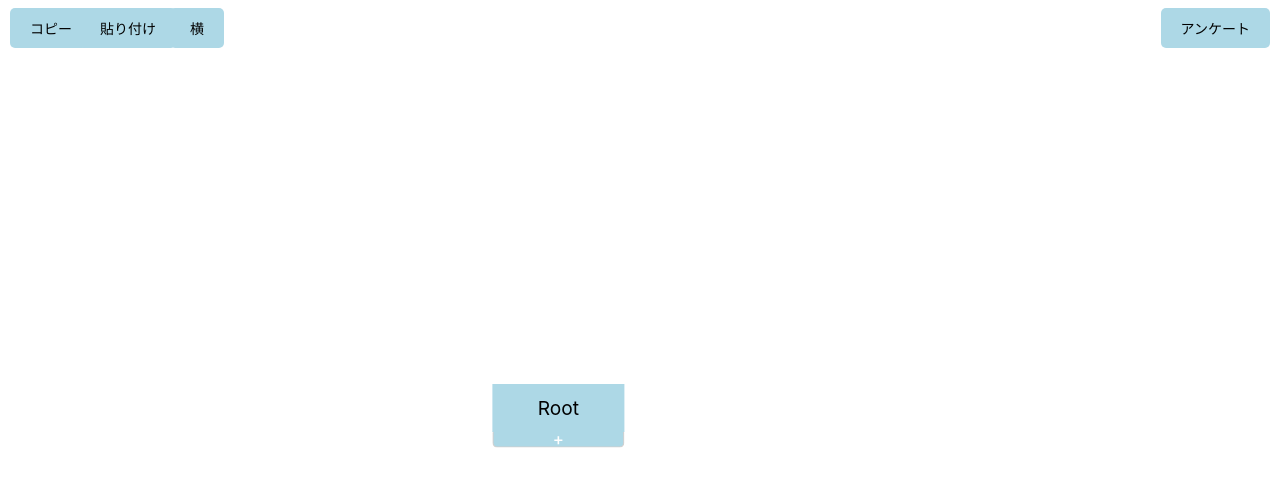
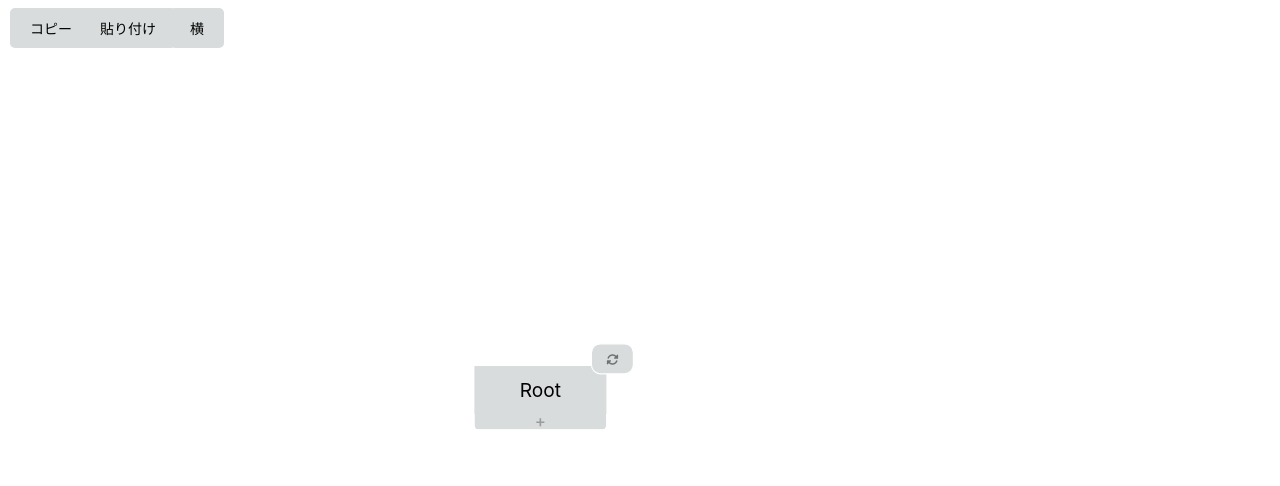
Before and after one commit to wada-retsu/logic-tree, a Vue app: page / in a window 1280 px wide. Shown: the top 486 px of the page. Built offline with nearby package versions, Linux system fonts and the light colour scheme.

Commit message:
ノード入れ替え機能、ノード色替え

```diff
--- a/package.json
+++ b/package.json
@@ -9,6 +9,8 @@
     "preview": "vite preview"
   },
   "dependencies": {
+    "@fortawesome/fontawesome-free": "^6.7.2",
+    "@fortawesome/vue-fontawesome": "^3.0.8",
     "vue": "^3.5.12"
   },
   "devDependencies": {
--- a/src/App.vue
+++ b/src/App.vue
@@ -84,7 +84,7 @@ onUnmounted(() => {
 
 // 初期ノードデータ
 const nodes = ref([
-  { id: '1', label: 'Root', x: 400, y: 50, parentId: null, color: "lightblue" }
+  { id: '1', label: 'Root', x: 400, y: 50, parentId: null, color: "#D8DCDC" }
 ]);
 
 const globalNodeCounter = ref(2);
@@ -152,11 +152,6 @@ const openForm = () => {
       全体表示
     </button> -->
     <!-- ロジックツリー -->
-    <button
-      @click="openForm"
-      style="position: fixed; top: 8px; right: 10px; z-index: 1000;">
-      アンケート
-    </button>
     <div
       :style="{
         flex: isNavVisible ? '8' : '1',
@@ -208,7 +203,7 @@ const openForm = () => {
   padding: 0;
 }
 button {
-  background-color: lightblue;
+  background-color: #D8DCDC;
   border: none;
   border-radius: 5px;
   padding: 10px 20px;
--- a/src/components/LogicTree.vue
+++ b/src/components/LogicTree.vue
@@ -81,6 +81,10 @@
           @update-label="updateNodeLabel"
           @delete-node="deleteNode"
           @update-color="updateNodeColor"
+          :isSwapMode="isSwapMode"
+          :selectedNode="selectedNode"
+          @toggle-swap-mode="toggleSwapMode"
+          @select-for-swap="selectForSwap"
         />
       </g>
     </svg>
@@ -98,8 +102,8 @@ export default {
     return {
       globalNodeCounter: 1,
       baseY: 50,
-      nodeSpacingY: 120,
-      nodeSpacingX: 120,
+      nodeSpacingY: 150,
+      nodeSpacingX: 150,
       svgWidth: 0,
       svgHeight: window.innerHeight,
       scale: 1, // 現在のスケール値
@@ -110,7 +114,9 @@ export default {
       padding: 20, // 余白 (px)
       isDragging: false, // ドラッグ中フラグ
       dragStart: { x: 0, y: 0 }, // ドラッグ開始位置
-      levels: [{ id: 1, name: 'レベル 1' }] // 🔹 階層をオブジェクト形式にする
+      levels: [{ id: 1, name: 'レベル 1' }], // 🔹 階層をオブジェクト形式にする
+      isSwapMode: false,
+      selectedNode: null, // 入れ替え元のノード
     };
   },
   mounted() {
@@ -365,6 +371,47 @@ export default {
         this.$emit("update-tree", [...this.nodes]);
       }
     },
+    toggleSwapMode(node) {
+      if (this.selectedNode === null) {
+        // 1回目のボタン押下（入れ替えモード開始）
+        this.isSwapMode = true;
+        this.selectedNode = node;
+      } else {
+        // 2回目のボタン押下（入れ替え実行）
+        this.swapNodeData(this.selectedNode, node);
+        this.isSwapMode = false; // 入れ替え完了後、モード解除
+        this.selectedNode = null;
+      }
+    },
+    selectForSwap(targetNode) {
+      if (this.selectedNode && targetNode.id !== this.selectedNode.id) {
+        this.swapNodeData(this.selectedNode, targetNode);
+        this.isSwapMode = false; // 入れ替え完了後、モード解除
+        this.selectedNode = null;
+      }
+    },
+    swapNodeData(nodeA, nodeB) {
+      // 親子関係を入れ替えずにIDベースでデータを交換
+      const tempLabel = nodeA.label;
+      const tempColor = nodeA.color;
+      const tempX = nodeA.x;
+      const tempY = nodeA.y;
+
+      nodeA.label = nodeB.label;
+      nodeA.color = nodeB.color;
+      nodeA.x = nodeB.x;
+      nodeA.y = nodeB.y;
+
+      nodeB.label = tempLabel;
+      nodeB.color = tempColor;
+      nodeB.x = tempX;
+      nodeB.y = tempY;
+
+      // ノードを再配置（ツリー構造を保持する）
+      this.arrangeNodes(this.nodes);
+
+      this.$emit("update-tree", [...this.nodes]); // ツリー更新
+    },
   },
   watch: {
     layoutDirection: {
--- a/src/components/TreeNode.vue
+++ b/src/components/TreeNode.vue
@@ -12,8 +12,8 @@
     <!-- -ボタンをノードの真上に表示 -->
     <foreignObject
       v-if="node.parentId"
-      :x="-(nodeWidth / 2)"
-      :y="-(nodeHeight / 2) - 15"
+      :x="-(nodeWidth / 2) - 0.3"
+      :y="-(nodeHeight / 2) - 13"
       :width="nodeWidth"
       height="16"
     >
@@ -25,8 +25,8 @@
       :y="-(nodeHeight / 2)"
       :width="nodeWidth"
       :height="nodeHeight"
-      :fill="node.color || 'lightblue'"
-      @click="toggleColorMenu"
+      :fill="node.color || '#D8DCDC'"
+      @click="handleNodeClick"
     />
 
     <!-- テキスト部分 -->
@@ -71,6 +71,21 @@
         ></div>
       </div>
     </foreignObject>
+    <!-- 入れ替えモードボタン -->
+    <foreignObject
+      :x="nodeWidth / 2 - 30"
+      :y="-nodeHeight / 2 - 20"
+      :width="70"
+      :height="70"
+    >
+    <button
+      @click.stop="toggleSwapMode"
+      class="swap-button"
+      :class="{ 'swap-button-large': isSwapMode && selectedNode && selectedNode.id !== node.id }"
+    >
+      <span class="icon"></span>
+    </button>
+    </foreignObject>
   </g>
 </template>
 
@@ -85,12 +100,15 @@ export default {
     x: Number,
     y: Number,
     isSelected: Boolean,
+    isSwapMode: Boolean, // 入れ替えモード中かどうか
+    selectedNode: Object, // 入れ替え元（最初に選択したノード）
     saveHistory: {
       type: Function,
       required: false,
       default: () => {}, // 空の関数をデフォルトにする
     },
   },
+  emits: ["toggle-swap-mode", "select-for-swap"],
   data() {
     return {
       editableLabel: this.node.label, // 編集中のラベル
@@ -98,7 +116,7 @@ export default {
       nodeHeight: 40, // 高さ
       isColorMenuVisible: false,
       isEditing: false,
-      colors: ["#ffffa3", "#ceff9e", "lightblue", "#f5b2ac", "#ddbcff"], // 5つの色
+      colors: ["#36ABB5", "#B4ACD0", "#D8DCDC", "#EB6D80", "#F29600"], // 5つの色
     };
   },
   watch: {
@@ -211,7 +229,23 @@ export default {
       }
       this.$emit("update-color", { id: this.node.id, color });
       this.hideColorMenu();
-    }
+    },
+    toggleSwapMode() {
+      this.$emit("toggle-swap-mode", this.node); // 親コンポーネントで全ノードに適用
+    },
+    selectForSwap() {
+      if (this.isSwapMode && this.selectedNode?.id !== this.node.id) {
+        this.$emit("select-for-swap", this.node);
+        this.isSwapMode = false; // 入れ替え完了後、自動でモード解除
+      }
+    },
+    handleNodeClick(event) {
+      if (this.isSwapMode) {
+        this.selectForSwap();
+      } else {
+        this.toggleColorMenu(event);
+      }
+    },
   },
   mounted() {
     this.updateNodeDimensions();
@@ -227,14 +261,11 @@ rect {
   cursor: pointer;
 }
 .custom-button {
-  color: rgb(255, 255, 255);
+  color: rgb(155, 155, 155);
   cursor: pointer;
   font-size: 14px;
   padding: 0;
-  background-color: lightblue;
-  border: solid;
-  border-width: 1px;
-  border-color: rgb(207, 207, 207);
+  background-color: #D8DCDC;
   border-radius: 4px; /* 角丸を少しだけ追加 */
   width: 100%;
   height: 100%;
@@ -244,7 +275,8 @@ rect {
   text-align: center; /* テキストを中央揃え */
 }
 .custom-button:hover {
-  background-color: deepskyblue; /* ホバー時の色 */
+  background-color: #C8C9CA; /* ホバー時の色 */
+  border-color: #D8DCDC;
 }
 input {
   width: 100%;
@@ -268,4 +300,29 @@ input {
   cursor: pointer;
   border: 1px solid white;
 }
+.swap-button {
+  background-color: #D8DCDC;
+  border: solid 1px;
+  border-color: white;
+  font-size: 10px;
+  cursor: pointer;
+  transition: all 0.2s ease-in-out;
+}
+
+.swap-button-large {
+  transform: scale(1.2,1.2);
+}
+.swap-button:hover {
+  background-color: #D8DCDC;
+}
+.icon:before{
+  color: rgb(113, 113, 113);
+	font-style: normal;
+	font-variant: normal;
+	text-rendering: auto;
+	-webkit-font-smoothing: antialiased;
+	font-family: "Font Awesome 5 Free";
+	font-weight: 900; /* アイコン種類に対応したFont-Weight */
+	content: '\f2f1'; /* アイコンのUnicode */
+}
 </style>
--- a/src/main.js
+++ b/src/main.js
@@ -1,5 +1,6 @@
 import { createApp } from 'vue'
 import './style.css'
 import App from './App.vue'
+import "@fortawesome/fontawesome-free/css/all.css";
 
 createApp(App).mount('#app')
```
Also changed, not shown: 1 other file (tests, documents, lock files or other folders).
